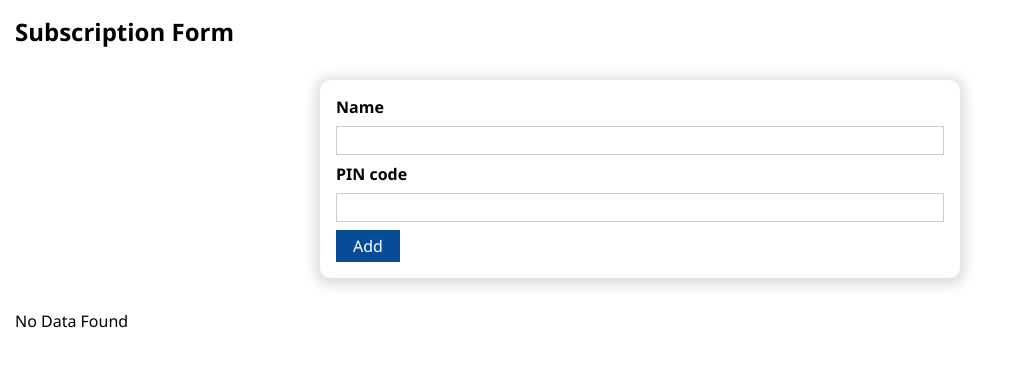
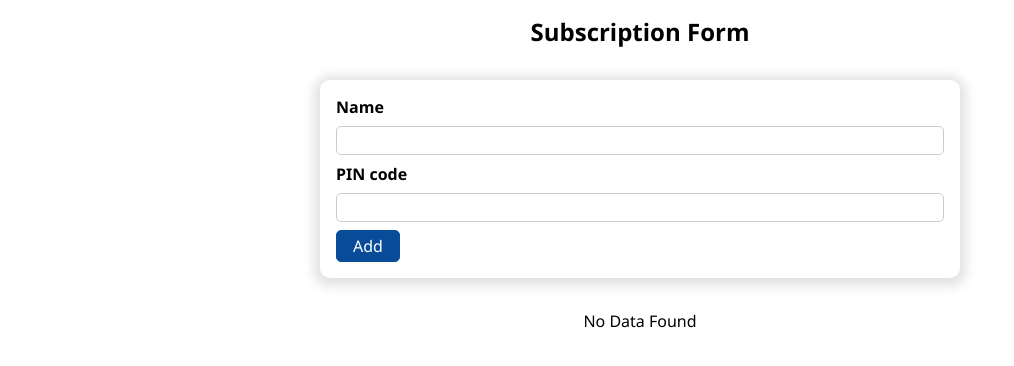
Before and after one commit to codingSlate/Subscriber, a React (Create React App) app: page / in a window 1280 px wide. Shown: the top 366 px of the page, without its empty margins (0-1014 px from the left). Built offline with nearby package versions, Linux system fonts and the light colour scheme.

Commit message:
5 files modified

```diff
--- a/src/App.js
+++ b/src/App.js
@@ -14,7 +14,7 @@ export default function App() {
   return (
     <div>
       <AddSubscriber onAddSubscriber={onAddSubscriberHandler}></AddSubscriber>
-      {subscriberList == ''  && <div>No Data Found</div>}
+      {subscriberList == '' && <p className="text-center">No Data Found</p>}
       <SubscriberList list={subscriberList}></SubscriberList>
     </div>
   );
--- a/src/components/subscribers/AddSubscriber.css
+++ b/src/components/subscribers/AddSubscriber.css
@@ -16,6 +16,7 @@
   display: block;
   width: 100%;
   border: 1px solid #ccc;
+  border-radius: 5px;
   padding: 0.15rem;
   margin-bottom: 0.5rem;
 }
--- a/src/components/subscribers/AddSubscriber.js
+++ b/src/components/subscribers/AddSubscriber.js
@@ -40,7 +40,7 @@ const AddSubscriber = (props) => {
 
   return (
     <div>
-      <h2>Subscription Form </h2>
+      <h2 className="text-center">Subscription Form </h2>
       {error && (
         <ErrorModal
           title={error.title}
--- a/src/components/templates/Button.css
+++ b/src/components/templates/Button.css
@@ -5,6 +5,7 @@
   color: white;
   padding: 0.25rem 1rem;
   cursor: pointer;
+  border-radius: 5px;
 }
 
 .button:hover,
--- a/src/style.css
+++ b/src/style.css
@@ -9,3 +9,7 @@ body {
   -moz-osx-font-smoothing: grayscale;
   /* background-color: #282c34; */
 }
+
+.text-center {
+  text-align: center;
+}
```
